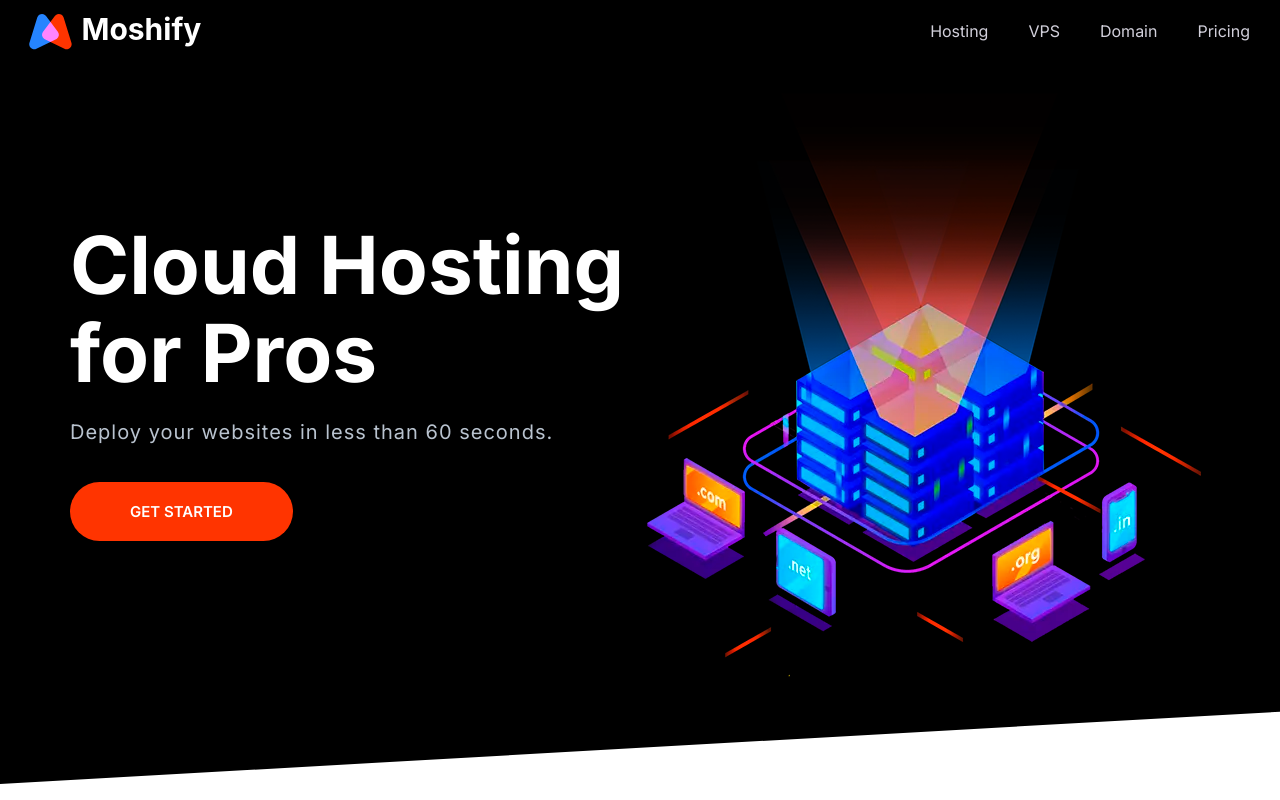
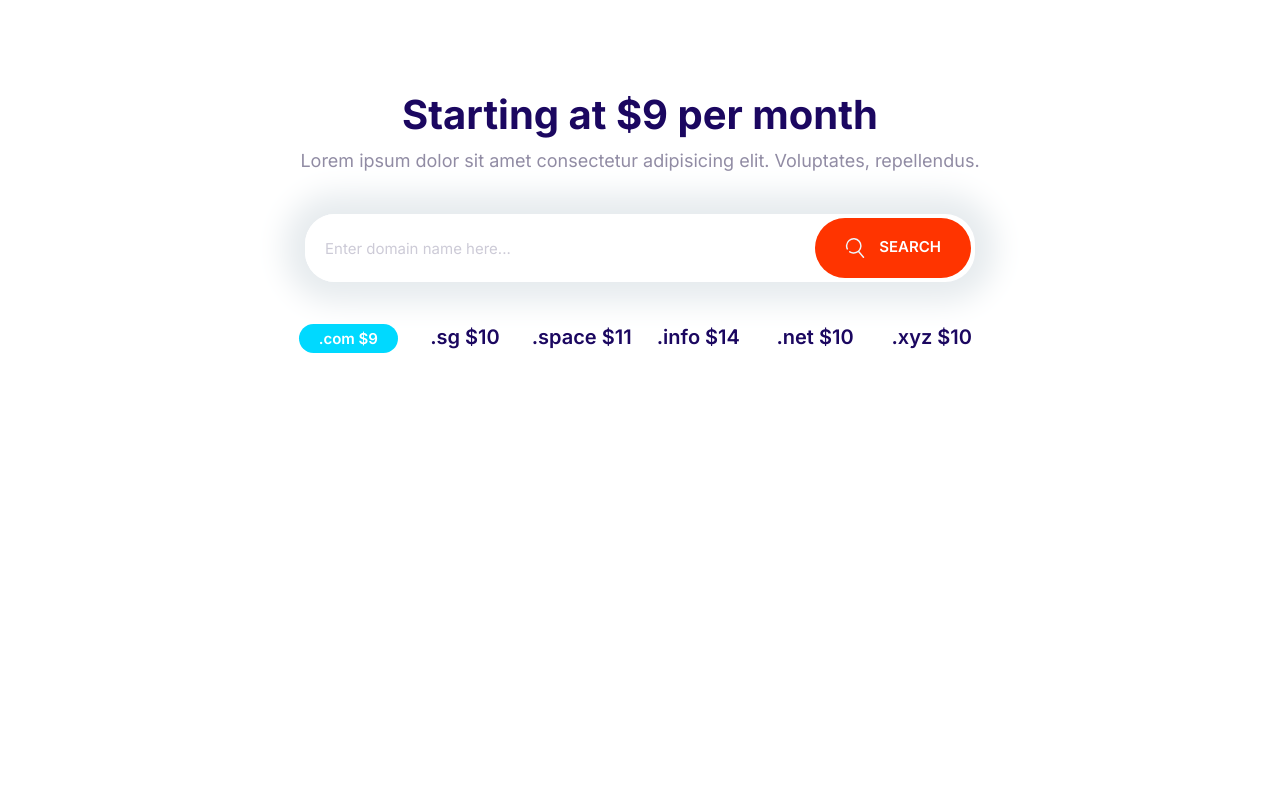
Before and after one commit to kat-mih/cloud-website, a plain HTML site: page index.html in a window 1280 px wide. Drawn offline with Linux system fonts and the light colour scheme.

Commit message:
Build block-domain component

```diff
--- a/css/styles.css
+++ b/css/styles.css
@@ -197,10 +197,18 @@ a {
     font-size: 1.8rem;
     font-weight: 600;
     margin: 1rem 0;
+    outline: 0;
     padding: 2rem 3rem;
     text-align: center;
     text-transform: uppercase;
     white-space: nowrap;
+}
+
+.btn .icon {
+    height: 2rem;
+    margin-right: 1rem;
+    vertical-align: middle;
+    width: 2rem;
 }
 
 .btn--primary {
@@ -278,7 +286,7 @@ a {
 .input-group .input {
     border: 0;
     flex-grow: 1;
-    padding: 1.5rem 1rem;
+    padding: 1.5rem 2rem;
 }
 
 .input-group .btn {
@@ -669,8 +677,8 @@ a {
 }
 
 .hero__tagline {
+    color: #b9c3cf;
     font-size: 2rem;
-    color: #b9c3cf;
     letter-spacing: 1px;
     margin: 2rem 0 5rem;
 }
@@ -685,7 +693,32 @@ a {
     }
 
     .hero__content {
+        align-self: center;
         text-align: left;
-        align-self: center;
     }
 }
+
+/* Domain Block */
+.block-domain .input-group {
+    box-shadow: 0 0 30px 20px #e6ebee;
+    border: 0;
+    margin: 4rem auto;
+    max-width: 670px;
+}
+
+.block-domain__prices {
+    display: grid;
+    font-size: 2rem;
+    font-weight: 600;
+    grid-template-columns: repeat(3, 1fr);
+    grid-template-rows: repeat(2, 6rem);
+    justify-items: center;
+    margin: 0 auto;
+    max-width: 700px;
+}
+
+@media screen and (min-width: 768px) {
+    .block-domain__prices {
+      grid-template-columns: repeat(auto-fit, minmax(10rem, 1fr));
+    }
+  }
--- a/index.html
+++ b/index.html
@@ -14,39 +14,34 @@
     <link rel="stylesheet" href="css/styles.css" />
   </head>
   <body>
-    <nav class="nav collapsible">
-      <a class="nav__logo" href="#"
-        ><img src="/images/icons/logo.svg" alt=""
-      /></a>
-      <svg class="icon icon--white nav__toggler">
-        <use xlink:href="images/icons/sprite.svg#menu"></use>
-      </svg>
-      <ul class="list nav__list collapsible__content">
-        <li class="nav__item"><a href="#">Hosting</a></li>
-        <li class="nav__item"><a href="#">VPS</a></li>
-        <li class="nav__item"><a href="#">Domain</a></li>
-        <li class="nav__item"><a href="#">Pricing</a></li>
+    <section class="block container block-domain">
+      <header class="block__header">
+        <h2>Starting at $9 per month</h2>
+        <p>
+          Lorem ipsum dolor sit amet consectetur adipisicing elit. Voluptates,
+          repellendus.
+        </p>
+      </header>
+      <div class="input-group">
+        <input
+          type="text"
+          class="input"
+          placeholder="Enter domain name here..." />
+        <button class="btn btn--accent">
+          <svg class="icon icon--white">
+            <use xlink:href="images/icons/sprite.svg#search"></use>
+          </svg>
+          Search
+        </button>
+      </div>
+      <ul class="list block-domain__prices">
+        <li><span class="badge badge--secondary">.com $9</span></li>
+        <li>.sg $10</li>
+        <li>.space $11</li>
+        <li>.info $14</li>
+        <li>.net $10</li>
+        <li>.xyz $10</li>
       </ul>
-    </nav>
-    <section class="block block--dark block--skewed-left hero">
-      <div class="container grid grid--1x2">
-        <header class="block__header hero__content">
-          <h1 class="block__heading">Cloud Hosting for Pros</h1>
-          <p class="hero__tagline">
-            Deploy your websites in less than 60 seconds.
-          </p>
-          <a href="#" class="btn btn--accent btn--stretched">get started</a>
-        </header>
-        <picture>
-          <source
-            type="image/webp"
-            srcset="images/banner.webp 1x, images/banner@2x.webp 2x" />
-          <source
-            type="image/png"
-            srcset="images/banner.png 1x, images/banner@2x.png 2x" />
-          <img class="hero__image" src="images/banner.png" alt="" />
-        </picture>
-      </div>
     </section>
   </body>
   <script src="js/main.js"></script>
```
Also changed, not shown: components/block-domain.html (added, +26 -0 lines).
